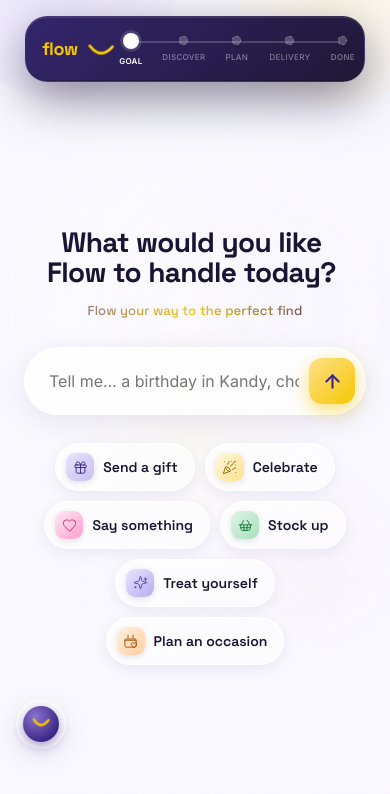
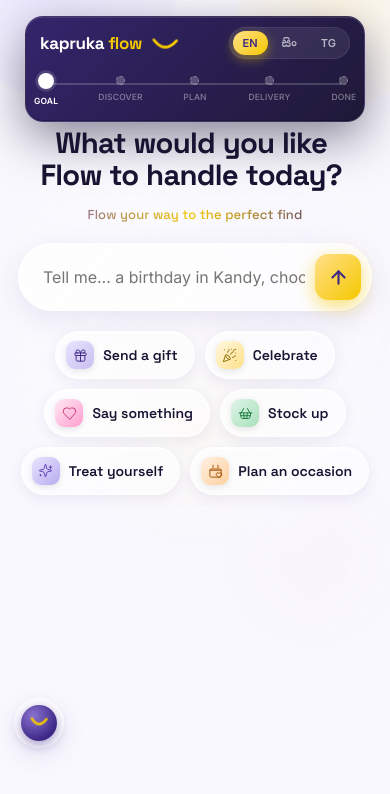
Before and after one commit to Maheesh09/kapruka-flow, a Next.js app: page / in a window 390 px wide. Shown: the top 794 px of the page. Built offline with nearby package versions, Linux system fonts and the light colour scheme.

Commit message:
improve mobile responsiveness

```diff
--- a/app/components/Header.js
+++ b/app/components/Header.js
@@ -82,12 +82,12 @@ export default function Header({ lang, setLang, journeyActive, journeyDone }) {
             }}>
 
                 {/* Wordmark */}
-                <div style={{ justifySelf: 'start', display: 'flex', alignItems: 'center', gap: 10 }}>
+                <div className="header-brand" style={{ justifySelf: 'start', display: 'flex', alignItems: 'center', gap: 10 }}>
                     <div className="mobile-header-wordmark" style={{
                         fontFamily: "'Space Grotesk',sans-serif", fontWeight: 700,
                         fontSize: 20, letterSpacing: '-0.02em', lineHeight: 1
                     }}>
-                        <span className="hide-mobile" style={{ color: '#FFFFFF' }}>kapruka</span>{' '}
+                        <span style={{ color: '#FFFFFF' }}>kapruka</span>{' '}
                         <span style={{ color: '#F5C800' }}>flow</span>
                     </div>
                     {/* Smile arc */}
@@ -107,7 +107,7 @@ export default function Header({ lang, setLang, journeyActive, journeyDone }) {
                 </div>
 
                 {/* Language toggle */}
-                <div className="hide-mobile" style={{
+                <div className="header-lang" style={{
                     justifySelf: 'end', display: 'flex', gap: 4, padding: 3,
                     borderRadius: 999, background: 'rgba(255,255,255,0.08)',
                     border: '1px solid rgba(255,255,255,0.07)'
--- a/app/components/LockedCard.js
+++ b/app/components/LockedCard.js
@@ -62,7 +62,7 @@ export default function LockedCard({ url, orderRef, expiresAt }) {
                 }} />
             </div>
 
-            <div style={{ ...glass, borderRadius: 24, padding: 24, position: 'relative' }}>
+            <div className="locked-card-inner" style={{ ...glass, borderRadius: 24, padding: 24, position: 'relative' }}>
                 {/* Header */}
                 <div style={{ display: 'flex', alignItems: 'center', gap: 10, marginBottom: 18 }}>
                     <div style={{
--- a/app/components/OpeningCanvas.js
+++ b/app/components/OpeningCanvas.js
@@ -69,10 +69,11 @@ export default function OpeningCanvas({ onSubmit, input, setInput, lang }) {
     const words = (HEADLINES[lang] || HEADLINES.EN).split(' ')
 
     return (
-        <div style={{
+        <div className="opening-canvas" style={{
             position: 'absolute', inset: 0, zIndex: 5, display: 'flex',
             flexDirection: 'column', alignItems: 'center', justifyContent: 'center',
-            gap: 28, padding: '108px 24px 60px', textAlign: 'center'
+            gap: 28, padding: '108px 24px 60px', textAlign: 'center',
+            overflowY: 'auto', WebkitOverflowScrolling: 'touch'
         }}>
 
             {/* Headline + slogan */}
--- a/app/globals.css
+++ b/app/globals.css
@@ -106,6 +106,12 @@ a { color: inherit; text-decoration: none; }
   100% { background-position: 200% center; }
 }
 
+/* One-shot shimmer pass (LockedCard entry) */
+@keyframes shimmerOnce {
+  0%   { transform: translateX(-160%) skewX(-18deg); }
+  100% { transform: translateX(320%) skewX(-18deg); }
+}
+
 /* Agent presence pulse (green dot) */
 @keyframes agentPulse {
   0%,100% { box-shadow: 0 0 0 0 rgba(52,211,153,0.7); transform: scale(1); }
@@ -199,57 +205,123 @@ a { color: inherit; text-decoration: none; }
   .trio-grid { grid-template-columns: 1fr !important; }
 }
 
-/* ── Mobile Responsive Utilities ───────────────────────────────────────────── */
+/* ── Mobile Responsive System ──────────────────────────────────────────────── */
+
+/* Hover effects only where hover actually exists (prevents sticky hover on touch) */
+@media (hover: none) {
+  .trio-card:active { transform: scale(0.985) !important; transition: transform .12s !important; }
+  /* "Choose" label must be visible without hover on touch devices */
+  .choose-label { display: inline !important; }
+  .choose-pill {
+    background: linear-gradient(135deg,#5A3FB0,#3D2785) !important;
+    box-shadow: 0 4px 12px rgba(61,39,133,0.30) !important;
+  }
+  .choose-pill svg { stroke: #fff !important; }
+}
+
 @media (max-width: 768px) {
   .hide-mobile { display: none !important; }
 
-  /* Header specific */
+  /* ── Header: two-row layout — wordmark + lang on top, journey below ── */
   .mobile-header-grid {
-    grid-template-columns: auto 1fr !important;
-    gap: 12px !important;
-    padding: 10px 16px !important;
+    grid-template-columns: auto 1fr auto !important;
+    grid-template-areas:
+      "brand . lang"
+      "journey journey journey" !important;
+    gap: 10px 8px !important;
+    padding: 10px 14px 12px !important;
+    border-radius: 18px !important;
   }
-  .mobile-header-wordmark {
-    font-size: 18px !important;
-  }
-  .mobile-journey-wrapper {
-    justify-self: stretch !important;
-  }
+  .header-brand   { grid-area: brand; }
+  .header-lang    { grid-area: lang; justify-self: end !important; display: flex !important; }
+  .mobile-journey-wrapper { grid-area: journey; justify-self: stretch !important; }
+  .mobile-header-wordmark { font-size: 17px !important; }
+
   .mobile-journey-line {
     width: 100% !important;
-    min-width: 200px !important;
+    min-width: 0 !important;
+    height: 40px !important;
   }
-  .mobile-journey-node {
-    width: 10px !important;
+  .mobile-journey-node { width: 12px !important; }
+  .mobile-journey-label {
+    font-size: 8.5px !important;
+    letter-spacing: 0.02em !important;
   }
-  .mobile-journey-label {
-    font-size: 8px !important;
+  .header-lang button { padding: 5px 10px !important; font-size: 11px !important; }
+
+  /* ── Opening canvas: allow scroll on short screens, tighten spacing ── */
+  .opening-canvas {
+    overflow-y: auto !important;
+    justify-content: flex-start !important;
+    padding: 128px 18px calc(40px + env(safe-area-inset-bottom)) !important;
+    gap: 20px !important;
   }
+  .opening-canvas h1 { font-size: clamp(26px, 7.5vw, 36px) !important; }
 
-  /* Presence specific */
+  /* ── Presence widget: compact orb above docked input, safe-area aware ── */
   .mobile-presence-widget {
-    bottom: 95px !important; /* Move above docked input */
-    left: 16px !important;
+    bottom: calc(96px + env(safe-area-inset-bottom)) !important;
+    left: 14px !important;
     padding: 6px !important;
     border-radius: 50% !important;
   }
   .mobile-presence-text { display: none !important; }
 
-  /* Chat specific */
-  .mobile-bot-avatar-wrapper {
-    width: 40px !important;
-    height: 40px !important;
+  /* ── Docked input: respect home-indicator safe area ── */
+  .docked-bar {
+    padding: 14px 14px calc(16px + env(safe-area-inset-bottom)) !important;
   }
-  .mobile-bot-avatar-orb {
-    width: 34px !important;
-    height: 34px !important;
+
+  /* ── Chat ── */
+  .mobile-bot-avatar-wrapper { width: 38px !important; height: 38px !important; }
+  .mobile-bot-avatar-orb { width: 32px !important; height: 32px !important; }
+  .mobile-bot-avatar-orb svg { width: 20px !important; }
+  .agent-row { gap: 10px !important; max-width: 100% !important; }
+  .mobile-chat-bubble {
+    padding: 12px 15px !important;
+    font-size: 15px !important;
+    line-height: 1.6 !important;
   }
-  .mobile-chat-bubble {
+  .user-msg { max-width: 84% !important; font-size: 15.5px !important; }
+  .flow-inner { padding: 132px 14px calc(180px + env(safe-area-inset-bottom)) !important; }
+
+  /* ── Flow thinking card: never overflow narrow screens ── */
+  .thinking-card {
+    min-width: 0 !important;
+    flex: 1 !important;
     padding: 14px 16px !important;
-    font-size: 15px !important;
-    max-width: 90% !important;
   }
-  .flow-inner {
-    padding: 90px 16px 200px !important;
+  .thinking-card .status-line { font-size: 14px !important; }
+
+  /* ── Product trio ── */
+  .trio-grid { grid-template-columns: 1fr !important; gap: 12px !important; }
+  .trio-card .trio-img { height: 190px !important; }
+
+  /* ── Plan board & locked card ── */
+  .plan-board { padding: 16px 14px !important; border-radius: 22px !important; }
+  .plan-board .plan-total { font-size: 22px !important; }
+  .plan-board .plan-cta { padding: 12px 16px !important; font-size: 15px !important; }
+  .locked-card-inner { padding: 18px 16px !important; }
+}
+
+/* Tiny phones (≤ 380px) */
+@media (max-width: 380px) {
+  .mobile-journey-label { font-size: 7.5px !important; }
+  .mobile-header-wordmark { font-size: 15px !important; }
+  .opening-canvas { padding-top: 120px !important; }
+  .plan-board .plan-cta { font-size: 14px !important; padding: 11px 14px !important; }
+}
+
+/* Short landscape phones: don't let opening content get clipped */
+@media (max-height: 560px) {
+  .opening-canvas {
+    overflow-y: auto !important;
+    justify-content: flex-start !important;
+    padding-top: 110px !important;
   }
 }
+
+/* Respect users who prefer reduced motion */
+@media (prefers-reduced-motion: reduce) {
+  .kf-blob, .drift-a, .drift-b, .drift-c { animation: none !important; }
+}
--- a/app/layout.js
+++ b/app/layout.js
@@ -3,6 +3,14 @@ import './globals.css'
 export const metadata = {
   title: 'Kapruka Flow',
   description: 'The future of shopping in Sri Lanka',
+}
+
+export const viewport = {
+  width: 'device-width',
+  initialScale: 1,
+  maximumScale: 1,
+  viewportFit: 'cover',
+  themeColor: '#FAF9FF',
 }
 
 export default function RootLayout({ children }) {
--- a/app/page.js
+++ b/app/page.js
@@ -171,10 +171,10 @@ function FlowPresence() {
 // ── Docked input bar (flow state) ─────────────────────────────────────────────
 function DockedInputBar({ input, setInput, onSubmit, loading, showTrackChip, onTrack }) {
   return (
-    <div style={{
+    <div className="docked-bar" style={{
       position: 'absolute', bottom: 0, left: 0, right: 0, zIndex: 30,
       display: 'flex', flexDirection: 'column', alignItems: 'center', gap: 12,
-      padding: '16px 20px 28px',
+      padding: '16px 20px calc(28px + env(safe-area-inset-bottom))',
       background: 'linear-gradient(to top, rgba(250,249,255,0.96) 50%, rgba(250,249,255,0))'
     }}>
       {showTrackChip && (
@@ -337,7 +337,7 @@ export default function Home() {
 
   return (
     <div style={{
-      position: 'relative', width: '100%', height: '100vh',
+      position: 'relative', width: '100%', height: '100dvh', minHeight: '100vh',
       overflow: 'hidden', background: '#FAF9FF', fontFamily: "'Inter',sans-serif",
       color: '#1A1433'
     }}>
```
Also changed, not shown: app/components/FlowArea.js (+11 -8 lines), app/components/PlanBoard.js (+5 -5 lines).
